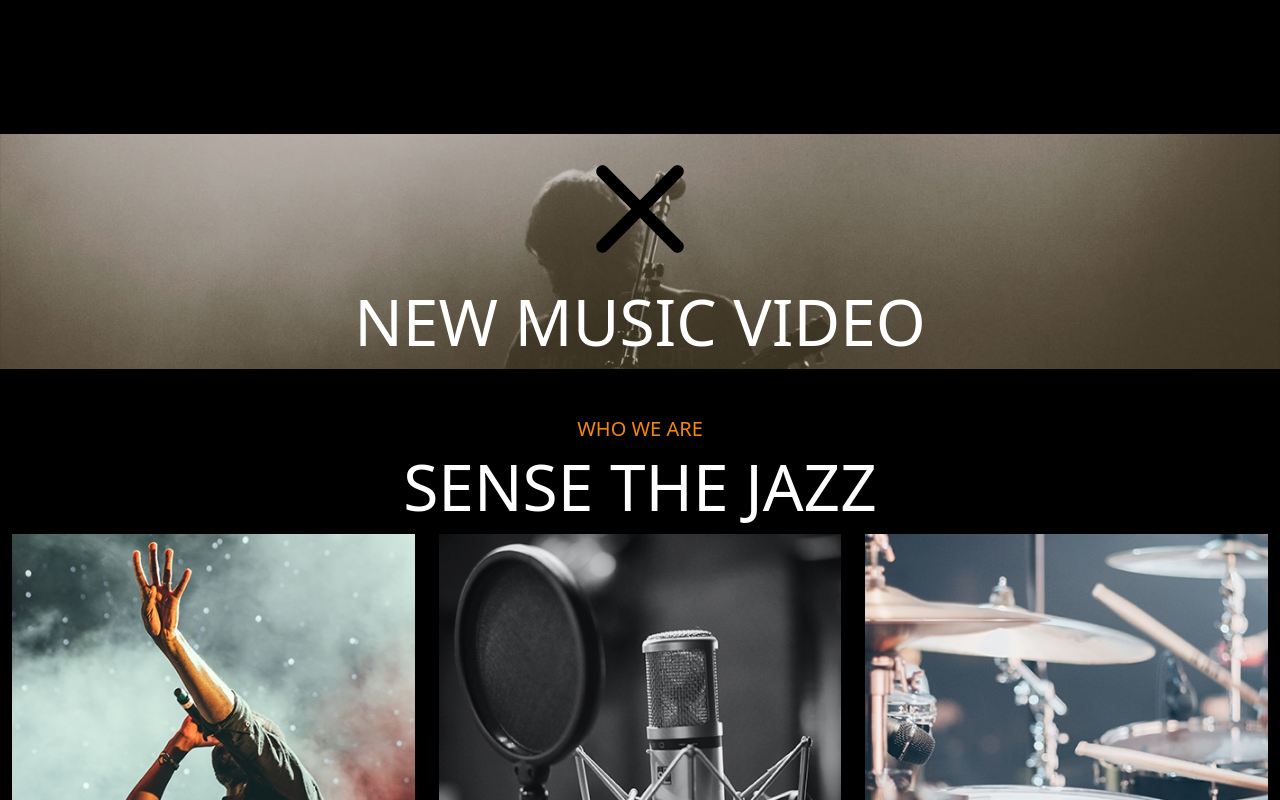
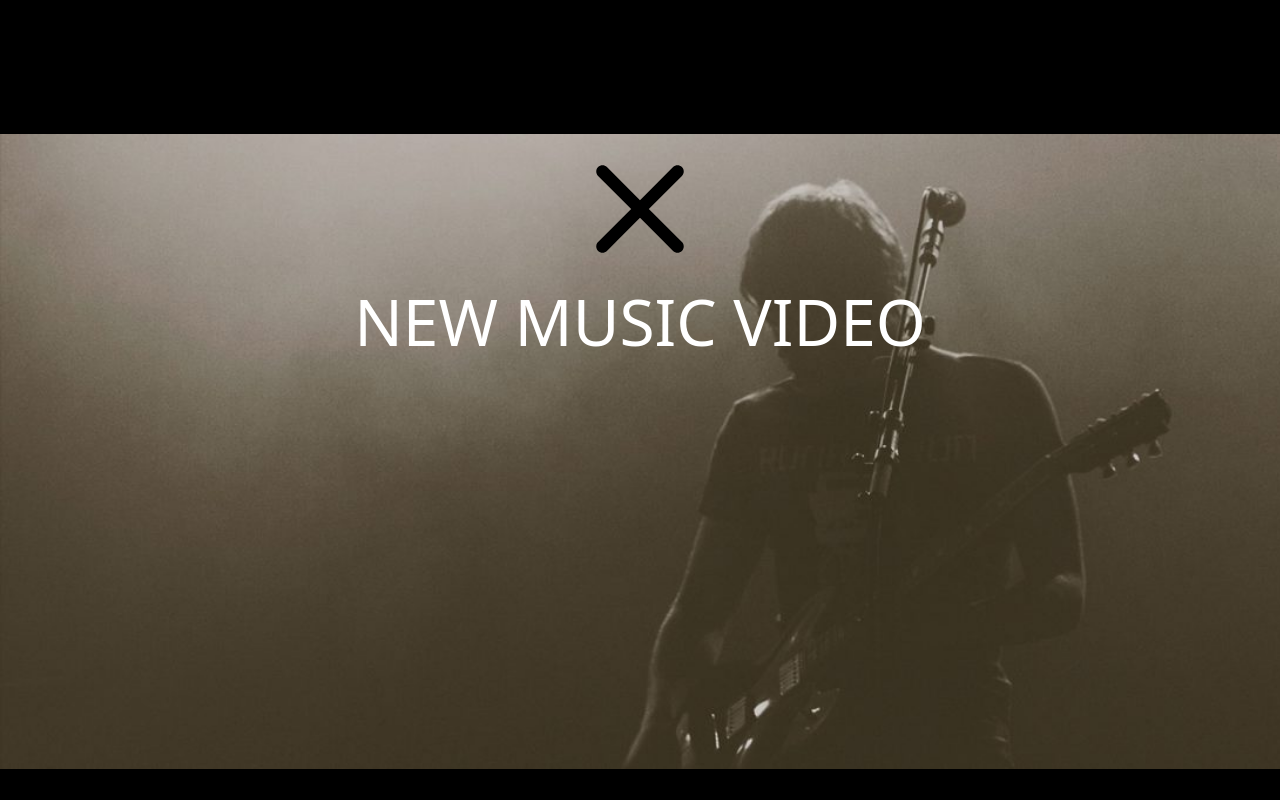
Before and after one commit to ValeriaGiannelli/proj-html-vuejs, a Vue app: page / in a window 1280 px wide. Shown: the part 1280-2080 px from the top of the page. Built offline with nearby package versions, Linux system fonts and the light colour scheme.

Commit message:
style: add comment and height to the new music video section

```diff
--- a/src/pages/AppHome.vue
+++ b/src/pages/AppHome.vue
@@ -192,28 +192,27 @@ export default {
       </div>
     </div>
   </div>
+
   <!-- Sezione new video -->
   <section>
     <div class="container-fluid" id="sezione" @click="showVideo">
       <div class="row justify-content-center my_new_video">
         <div class="col-9">
-          <img id="player" src="../../public/assets/image (22).svg" alt="" />
+            <div class="my_class">
+                <!-- immagine del player -->
+                <img id="player" src="../../public/assets/image (22).svg" alt="" />
 
-          <div class="container-frame">
-            <div class="gray-box">
+                <!-- container del video youtube -->
+                <div class="container-frame">
+                    <!-- sfondo del video -->
+                    <div class="gray-box"></div>
+                    <!-- importazione video -->
+                    <iframe width="1420" height="565" src="https://www.youtube.com/embed/tgbNymZ7vqY"></iframe>
+                </div>
+                <!-- titolo sezione -->
+                <h2>NEW MUSIC VIDEO</h2>
+            </div>
 
-            </div>
-            <iframe
-                    width="1420"
-                    height="565"
-                    src="https://www.youtube.com/embed/tgbNymZ7vqY"
-                >
-                </iframe>
-
-          </div>
-
-
-          <h2>NEW MUSIC VIDEO</h2>
         </div>
       </div>
     </div>
@@ -278,6 +277,7 @@ export default {
     }
 }
 
+// caption del carosello iniziale posizione centrale
 .carousel-caption{
         position:absolute;
         left:50%;
@@ -289,11 +289,13 @@ export default {
         transition: opacity 0.5s ease-out, transform 0.5s ease-out;
     }
 
+// zoom in delle caption quando diventa attiva la slide
 .carousel-item.active .carousel-caption {
         opacity: 1;
         transform: translate(-50%, -50%) translateY(0) scale(1);
 }
 
+// posizione delle icone grandi sotto il primo carosello
 .my_icons_home{
     position: absolute;
     transform: translate(-50%,-50%);
@@ -331,6 +333,11 @@ h5 {
   h5 {
     margin-top: 300px;
   }
+}
+
+
+.my_class{
+    height: 635px;
 }
 
 // sfondo della sezione per il player del video
```
